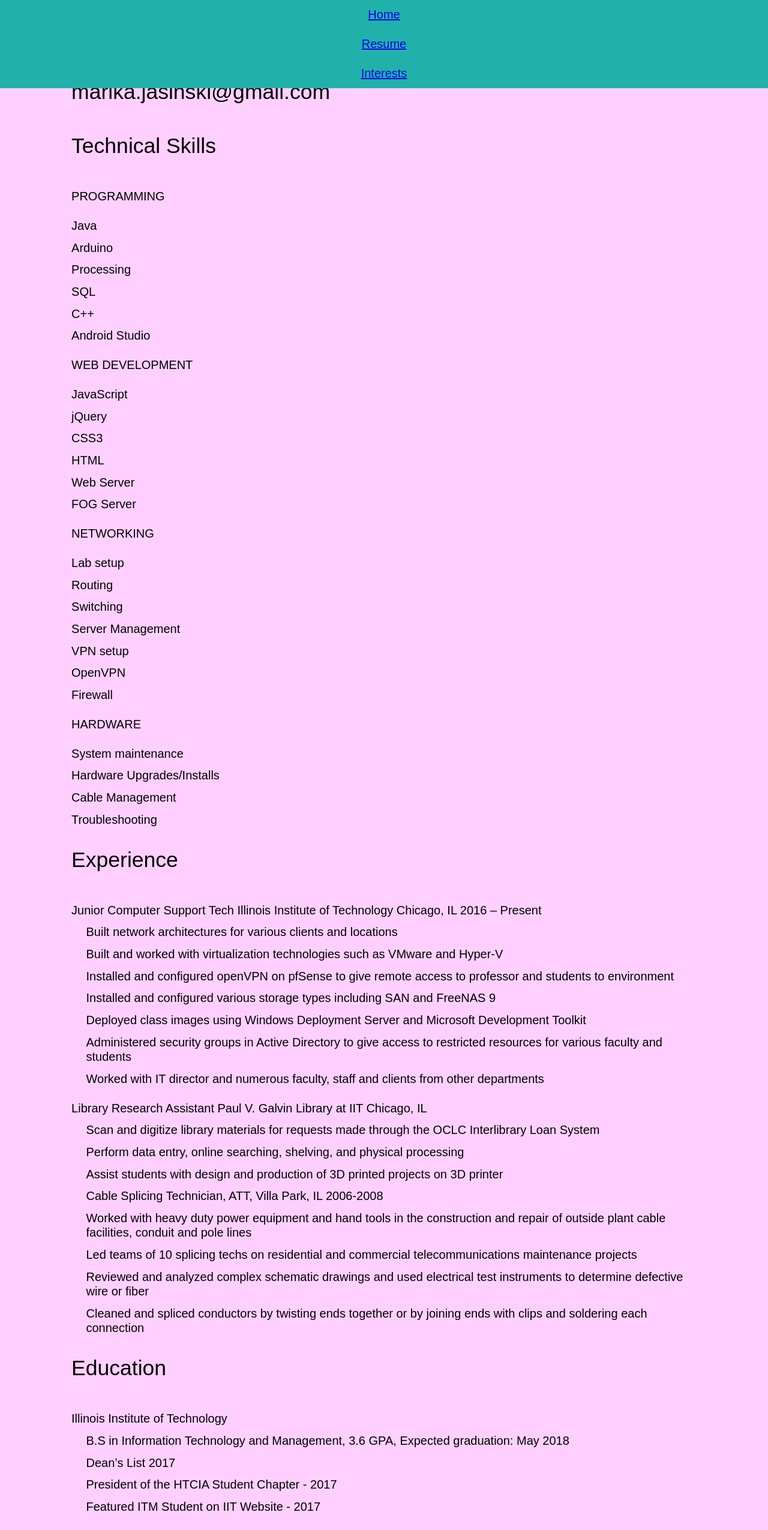
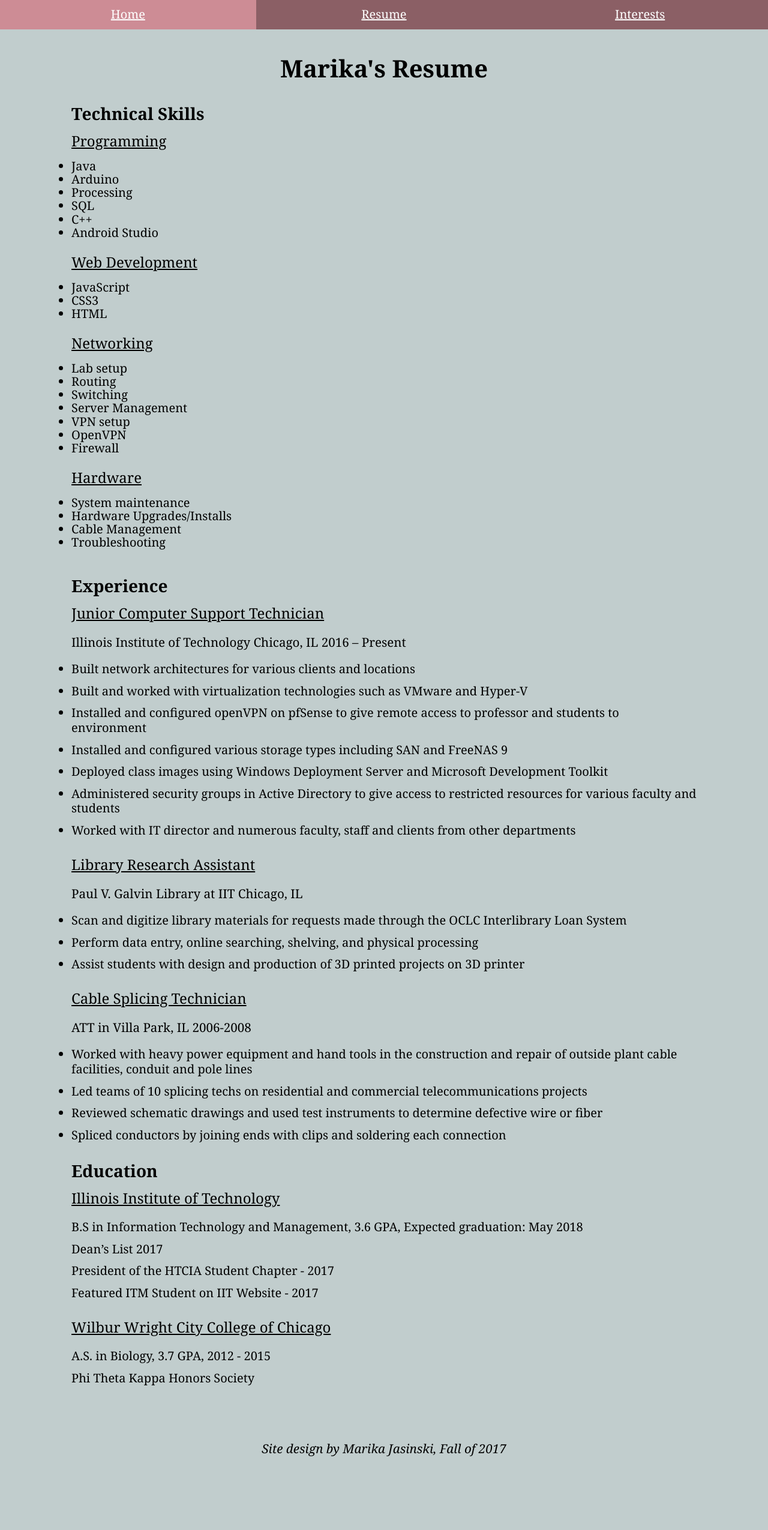
Before and after one commit to marikajasinski/project03, a plain HTML site: page resume/index.html in a window 1280 px wide. Shown: the top 2550 px of the page at 60% size. After the commit the page ends 2447 px from the top, so only its background shows below. Drawn offline with Linux system fonts and the light colour scheme.

Commit message:
finalizingCSS requirements

```diff
--- a/resume/index.html
+++ b/resume/index.html
@@ -9,8 +9,7 @@
   </head>
 <body>
   <header id="header">
-    <h1>Marika Lisa-Renee Jasinski Resume</h1>
-    <h2>marika.jasinski@gmail.com</h2>
+    <h1>Marika's Resume</h1>
   </header>
     <nav id="navigation">
       <ul>
@@ -20,9 +19,10 @@
       </ul>
     </nav>
     <main id="content">
+      <section id="skills">
    <h2>Technical Skills</h2>
    <ul>
-     <h3>PROGRAMMING</h3>
+     <h3>Programming</h3>
        <ul>
          <li>Java</li>
          <li>Arduino</li>
@@ -31,16 +31,13 @@
          <li>C++</li>
          <li>Android Studio</li>
        </ul>
-      <h3>WEB DEVELOPMENT</h3>
+      <h3>Web Development</h3>
         <ul>
           <li>JavaScript</li>
-          <li>jQuery</li>
           <li>CSS3</li>
           <li>HTML</li>
-          <li>Web Server</li>
-          <li>FOG Server</li>
         </ul>
-      <h3>NETWORKING</h3>
+      <h3>Networking</h3>
         <ul>
           <li>Lab setup</li>
           <li>Routing</li>
@@ -50,7 +47,7 @@
           <li>OpenVPN</li>
           <li>Firewall</li>
         </ul>
-      <h3>HARDWARE</h3>
+      <h3>Hardware</h3>
           <ul>
             <li>System maintenance</li>
             <li>Hardware Upgrades/Installs</li>
@@ -58,9 +55,11 @@
             <li>Troubleshooting</li>
           </ul>
     </ul>
+  </section>
+  <section id="exp">
     <h2>Experience</h2>
-    <ul>
-     <li>Junior Computer Support Tech  Illinois Institute of Technology  Chicago, IL 	2016 – Present
+     <h3>Junior Computer Support Technician</h3>
+     <h4>Illinois Institute of Technology  Chicago, IL 	2016 – Present</h4>
        <ul>
          <li>Built network architectures for various clients and locations</li>
          <li>Built and worked with virtualization technologies such as VMware and Hyper-V</li>
@@ -70,44 +69,41 @@
          <li>Administered security groups in Active Directory to give access to restricted resources for various faculty and students</li>
          <li>Worked with IT director and numerous faculty, staff and clients from other departments</li>
        </ul>
-     </li>
-      <li>Library Research Assistant Paul V. Galvin Library at IIT  Chicago, IL
+
+      <h3>Library Research Assistant</h3>
+      <h4> Paul V. Galvin Library at IIT  Chicago, IL</h4>
         <ul>
           <li>Scan and digitize library materials for requests made through the OCLC Interlibrary Loan System</li>
           <li>Perform data entry, online searching, shelving, and physical processing</li>
           <li>Assist students with design and production of 3D printed projects on 3D printer</li>
-          <li>Cable Splicing Technician, ATT, Villa Park, IL   	2006-2008</li>
-          <li>Worked with heavy duty power equipment and hand tools in the construction and repair of outside plant cable facilities, conduit and pole lines</li>
-          <li>Led teams of 10 splicing techs on residential and commercial telecommunications maintenance projects</li>
-          <li>Reviewed and analyzed complex schematic drawings and used electrical test instruments to determine defective wire or fiber</li>
-          <li>Cleaned and spliced conductors by twisting ends together or by joining ends with clips and soldering each connection</li>
         </ul>
-      </li>
-    </ul>
-
+      <h3>Cable Splicing Technician</h3>
+      <h4>ATT in Villa Park, IL 2006-2008</h4>
+      <ul>
+          <li>Worked with heavy power equipment and hand tools in the construction and repair of outside plant cable facilities, conduit and pole lines</li>
+          <li>Led teams of 10 splicing techs on residential and commercial telecommunications projects</li>
+          <li>Reviewed schematic drawings and used test instruments to determine defective wire or fiber</li>
+          <li>Spliced conductors by joining ends with clips and soldering each connection</li>
+        </ul>
+  </section>
+<section id="edu">
    <h2>Education</h2>
-   <ul>
-    <li>Illinois Institute of Technology
+    <h3>Illinois Institute of Technology</h3>
       <ul>
         <li>B.S in Information Technology and Management, 3.6 GPA,  Expected graduation: May 2018</li>
 	      <li>Dean’s List 2017</li>
 	      <li>President of the HTCIA Student Chapter - 2017</li>
 	      <li>Featured ITM Student on IIT Website - 2017</li>
       </ul>
-    </li>
-        <li>Wilbur Wright City College of Chicago
+        <h3>Wilbur Wright City College of Chicago</h3>
          <ul>
            <li>A.S. in Biology, 3.7 GPA, 2012 - 2015</li>
            <li>Phi Theta Kappa Honors Society</li>
          </ul>
-        </li>
-   </ul>
+ </section>
  </main>
- <footer>
-   <h2>Marika Jasinski 2017</h2>
-   <ul>
-     <li class="email"><b>Email:</b>marika.jasinski@gmail.com</li>
-   </ul>
+ <footer id="footer">
+   <h4>Site design by Marika Jasinski, Fall of 2017</h4>
  </footer>
 
 </body>
--- a/screen.css
+++ b/screen.css
@@ -5,45 +5,28 @@
 /* stylelint-disable */
 a,abbr,acronym,address,applet,article,aside,audio,b,big,blockquote,body,canvas,caption,center,cite,code,dd,del,details,dfn,div,dl,dt,em,embed,fieldset,figcaption,figure,footer,form,h1,h2,h3,h4,h5,h6,header,hgroup,html,i,iframe,img,ins,kbd,label,legend,li,mark,menu,nav,object,ol,output,p,pre,q,ruby,s,samp,section,small,span,strike,strong,sub,summary,sup,table,tbody,td,tfoot,th,thead,time,tr,tt,u,ul,var,video{margin:0;padding:0;border:0;font:inherit;vertical-align:baseline}article,aside,details,figcaption,figure,footer,header,hgroup,main,menu,nav,section{display:block}html,.stylelint{line-height:1}body,.stylelint{line-height:inherit}ol,ul,.stylelint{list-style:none}blockquote,q{quotes:none}blockquote:after,blockquote:before,q:after,q:before{content:'';content:none}table{border-collapse:collapse;border-spacing:0}
 /* stylelint-enable */
-
-
 /* Base Styles */
-/*
-  Hint: these tend to be
-  1. element selectors
-  2. concerned with color and typography
-  3. basic element presenation
-*/
-
 /*
   Setting type with a 4:3 modular scale
   http://www.modularscale.com/?18&px&1.333
 */
 html {
-  font-size: 1.125em; /* 18 / 16 = 1.125 */
+  font-size: .88em;
   line-height: 1.222em; /* 22 / 18 = 1.2222222222 */
-  background-color:#FFD0FF;
-  font-family:sans-serif;
+  font-family: Georgia, serif;
+  background-color: #C1CDCD;
+  color: black;
 
 }
 body {
   padding-top: 3.667em; /* 66 / 18 = 3.667... */
   padding-right: 1.222em; /* 22 / 18 = 1.2222222222 */
   padding-left: 1.222em; /* 22 / 18 = 1.2222222222 */
-  padding-bottom: :1.222em;
 }
 
-#header{
-  text-align:left;
-}
-
-
-h1,
-h2,
-h3,
-h4,
 p {
-  padding-bottom: 1.222em; /* 22 / 18 = 1.2222222222 */
+  text-indent: 1em;
+  padding-bottom: 1em;
 }
 
 h1 {
@@ -53,47 +36,42 @@ h1 {
   font-weight: bold;
 }
 h2 {
-  font-size: 1.777em; /* 31.984 / 18 = 1.777 */
+  font-size: 1.4em; /* 31.984 / 18 = 1.777 */
   line-height: 1.032em; /* 33 / 31.984 = 1.032 */
-  padding-bottom: 1.5em; /* 22 / 31.984 = 0.688 */
+  padding-bottom: 0.688em; /* 22 / 31.984 = 0.688 */
+  font-weight: bold;
 }
 h3 {
-  font-weight:normal;
+  font-size: 1.2em;
+  font-weight: normal;
+  padding-bottom: 1em;
+  text-decoration: underline;
+}
+
+h4{
+  font-size: 1.03em;
+  padding-bottom: 1em;
 }
 
 ul {
-  padding-bottom: 0.611em; /* 11 / 18 = 0.6111111 */
+  padding-bottom: 1em;
 }
 
-ul {
-  list-style-type: georgian;
+li {
+  list-style-type: none;
+  padding-bottom: 0.611em;
 }
-li ol,
-li ul {
-  padding-top: 0.611em; /* 11 / 18 = 0.6111111 */
-  padding-left: 1.222em; /* 22 / 18 = 1.2222222222 */
-  padding-bottom: 0;
-}
-li {
-  list-style-type:none;
-}
-li li{
-  list-style-type: none;
-}
-li {
-  padding-bottom: 0.611em; /* 11 / 18 = 0.6111111 */
-}
-li li:last-child {
-  padding-bottom: 1.222;
+figcaption {
+  font-size: 0.75em;
+  text-align: center;
 }
 
 /* Responsive Media */
-img,
-video,
-audio {
-  display: grid;
+img {
+  padding-top: 2em;
+  display:grid;
   max-width: 100%;
-
+  margin: 0 auto;
 }
 
 /* Layout Styles */
@@ -103,31 +81,55 @@ audio {
   2. concerned with layout and spatial
      relationships
 */
-
+#status{
+  text-align: center;
+  padding-bottom: 1em;
+  list-style-type: none;
+}
+#header{
+  padding-top: 1em;
+  padding-bottom: 1em;
+  text-align: center;
+  line-height: .5em;
+}
+#footer {
+  padding-top: 3em;
+  text-align: center;
+  font-style: italic;
+}
 #navigation {
   position: absolute;
   width: 100%;
   top: 0;
   left: 0;
-  background-color: SkyBlue;
 }
-
+#navigation li {
+  float: left;
+  width: 33.3333333333%;
+}
 #navigation a {
   display: block;
   width: 100%;
   padding-top: 0.611em; /* 11 / 18 = 0.611 */
   padding-bottom: 0.611em;
   text-align: center;
-  text-decoration: underline;
-  border
   color: white;
-  background-color: LightSeaGreen;
+  background-color: #8B5F65;
+}
+#navigation a:hover{
+  background-color: #CD8C95;
 }
 .flexbox #navigation ul {
   display: flex;
 }
 .flexbox #navigation li {
   float: none;
+}
+#music h2{
+  padding-top:2em;
+}
+#music img{
+  padding: 0;
 }
 
 
@@ -140,7 +142,14 @@ audio {
   2. concerned with adjustments to base styles,
       spacing, color, etc. etc.
 */
+#skills li{
+  line-height: 0.5em;
+  list-style-type: disc;
+}
+#exp li{
+list-style-type: disc;
 
+}
 #navigation ul,
 #navigation li {
   list-style-type: none;
```
Also changed, not shown: index.html (+18 -26 lines), interests/index.html (+5 -6 lines).
